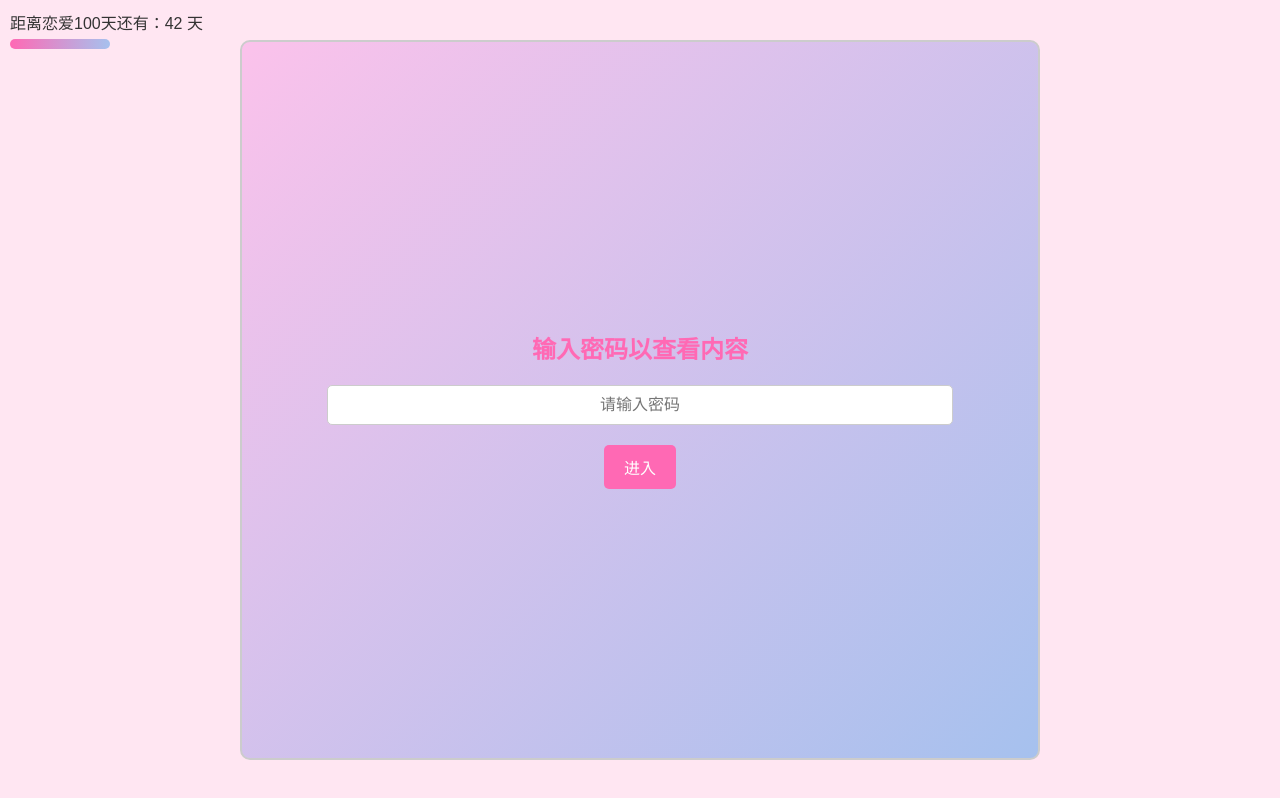
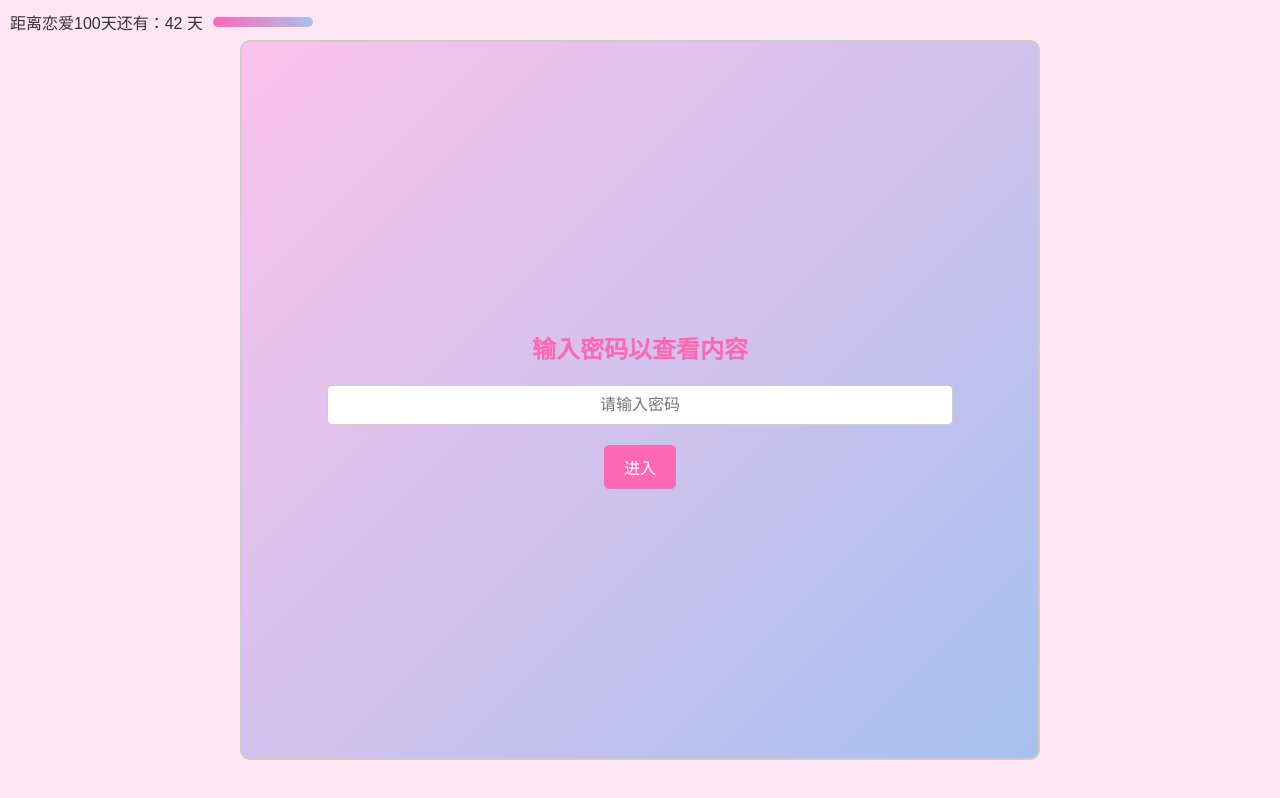
Before and after one commit to s123456-max/gyt, a plain HTML site: page index.html in a window 1280 px wide. Drawn offline with Linux system fonts and the light colour scheme.

Commit message:
Update index.html

```diff
--- a/index.html
+++ b/index.html
@@ -143,15 +143,14 @@
             top: 10px;
             left: 10px;
             display: flex;
-            flex-direction: column;
-            align-items: flex-start;
+            align-items: center;
         }
         .countdown .slider {
             width: 100px;
             height: 10px;
             background: linear-gradient(90deg, #ff69b4, #a6c1ee);
             border-radius: 5px;
-            margin-top: 5px;
+            margin-left: 10px;
         }
     </style>
 </head>
```
